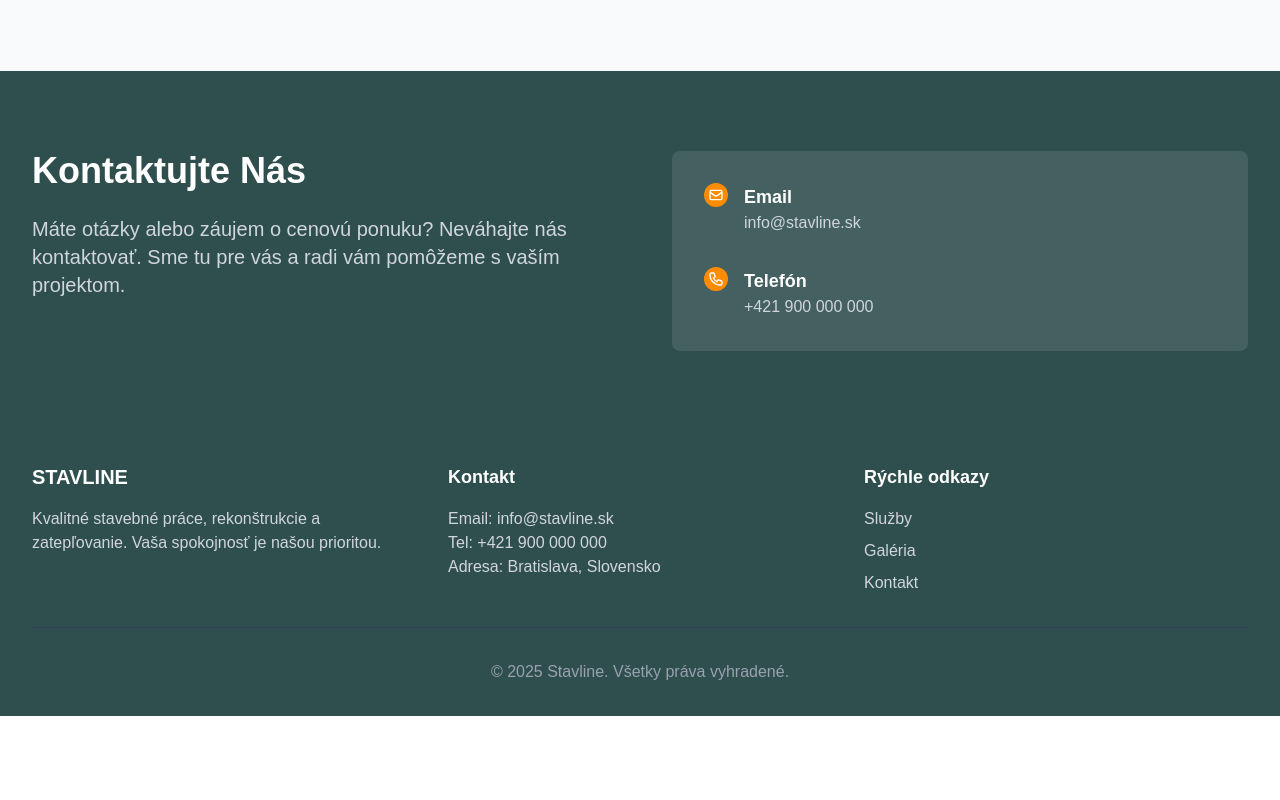
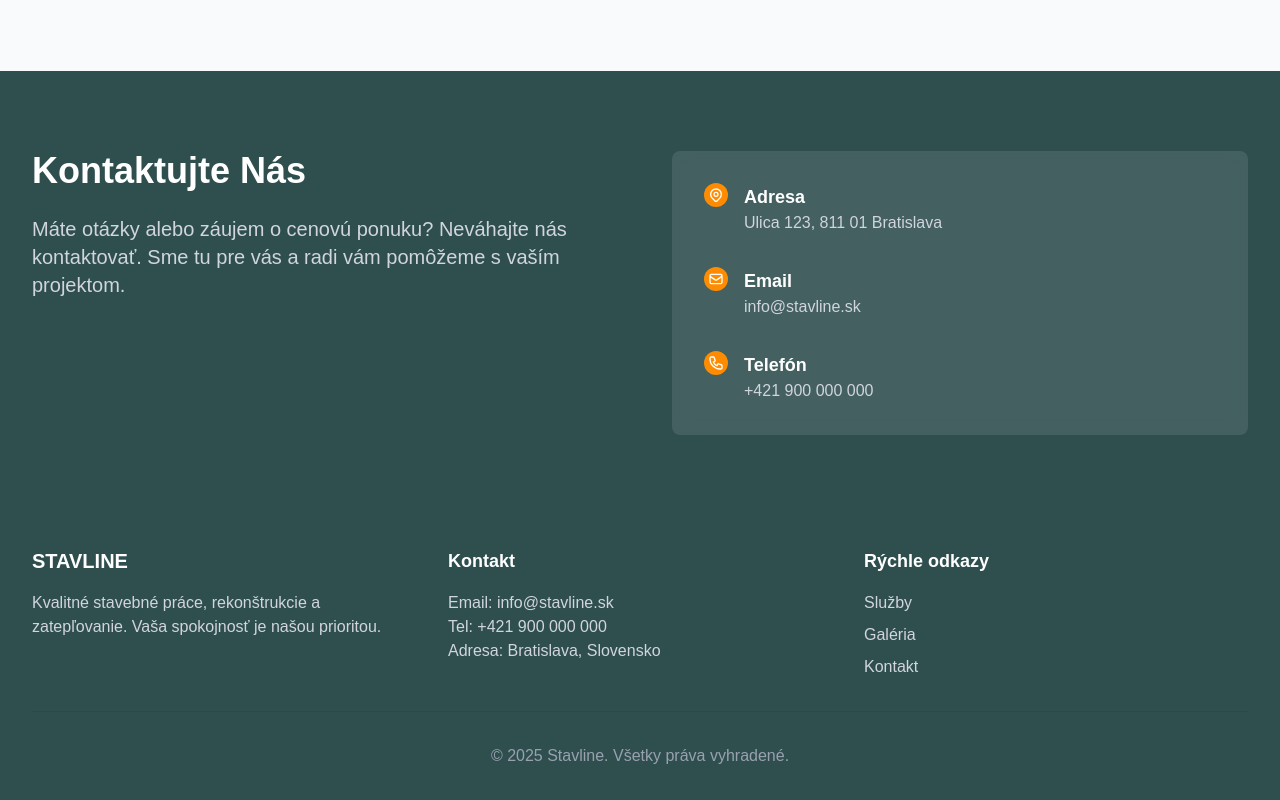
Before and after one commit to mike-the-enginer/stavline, a Next.js app: page / in a window 1280 px wide. Shown: the part 1293-2093 px from the top of the page. Before the commit the page ends 2009 px from the top, so only its background shows below. Built offline with nearby package versions, Linux system fonts and the light colour scheme.

Commit message:
Revert "Update Contact.tsx"
This reverts commit c40d9c1d9c4d0b76e8c15e8b17faa08682629ce1.

```diff
--- a/src/components/Contact.tsx
+++ b/src/components/Contact.tsx
@@ -12,6 +12,20 @@ export default function Contact() {
 
                     <div className="flex flex-col justify-center">
                         <div className="space-y-8 bg-white/10 p-8 rounded-lg backdrop-blur-sm">
+                            <div className="flex items-start space-x-4">
+                                <div className="flex-shrink-0">
+                                    <div className="w-6 h-6 bg-primary rounded-full flex items-center justify-center">
+                                        <svg xmlns="http://www.w3.org/2000/svg" className="h-4 w-4 text-white" fill="none" viewBox="0 0 24 24" stroke="currentColor">
+                                            <path strokeLinecap="round" strokeLinejoin="round" strokeWidth={2} d="M17.657 16.657L13.414 20.9a1.998 1.998 0 01-2.827 0l-4.244-4.243a8 8 0 1111.314 0z" />
+                                            <path strokeLinecap="round" strokeLinejoin="round" strokeWidth={2} d="M15 11a3 3 0 11-6 0 3 3 0 016 0z" />
+                                        </svg>
+                                    </div>
+                                </div>
+                                <div>
+                                    <h3 className="font-semibold text-lg">Adresa</h3>
+                                    <p className="text-gray-300">Ulica 123, 811 01 Bratislava</p>
+                                </div>
+                            </div>
                             <div className="flex items-start space-x-4">
                                 <div className="flex-shrink-0">
                                     <div className="w-6 h-6 bg-primary rounded-full flex items-center justify-center">
```
